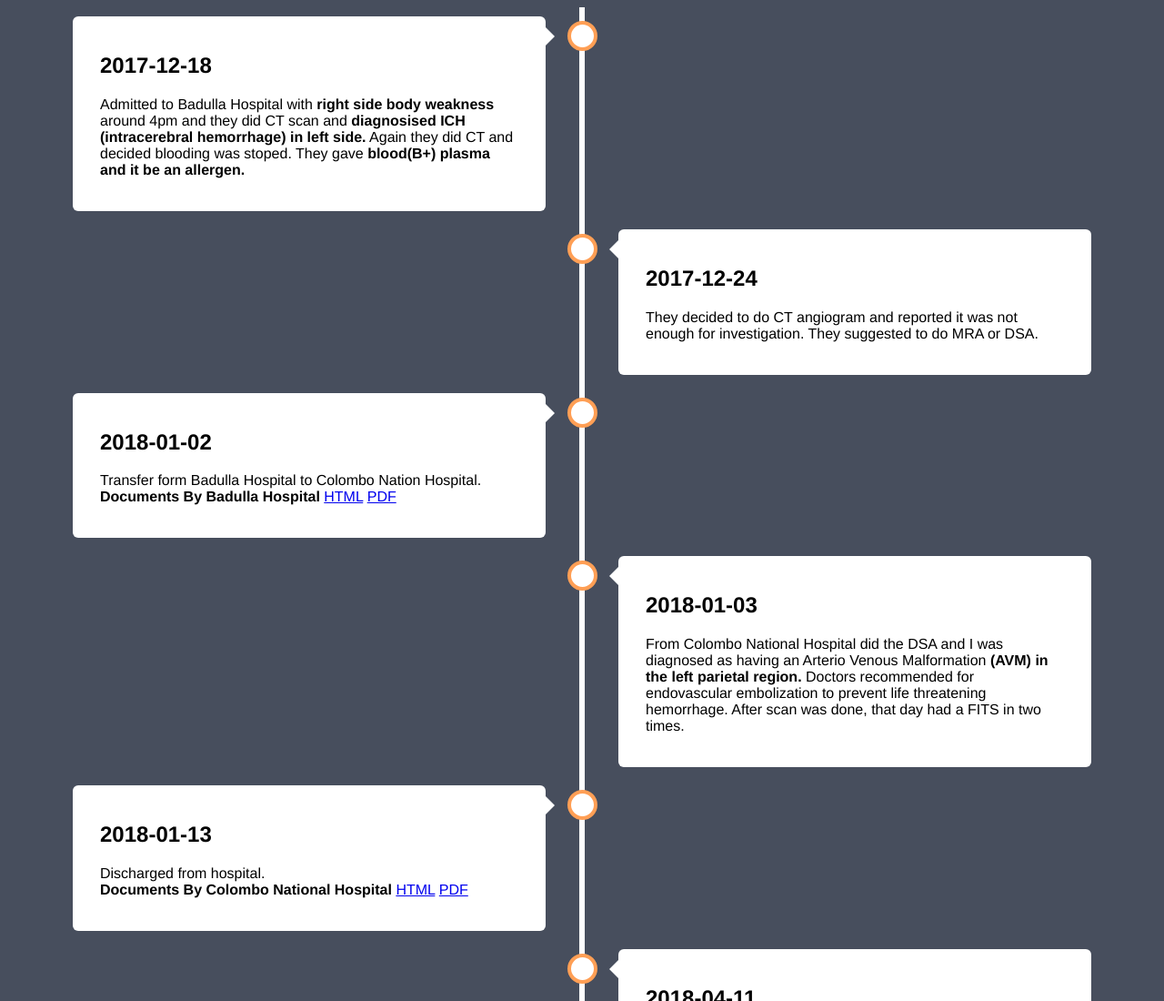
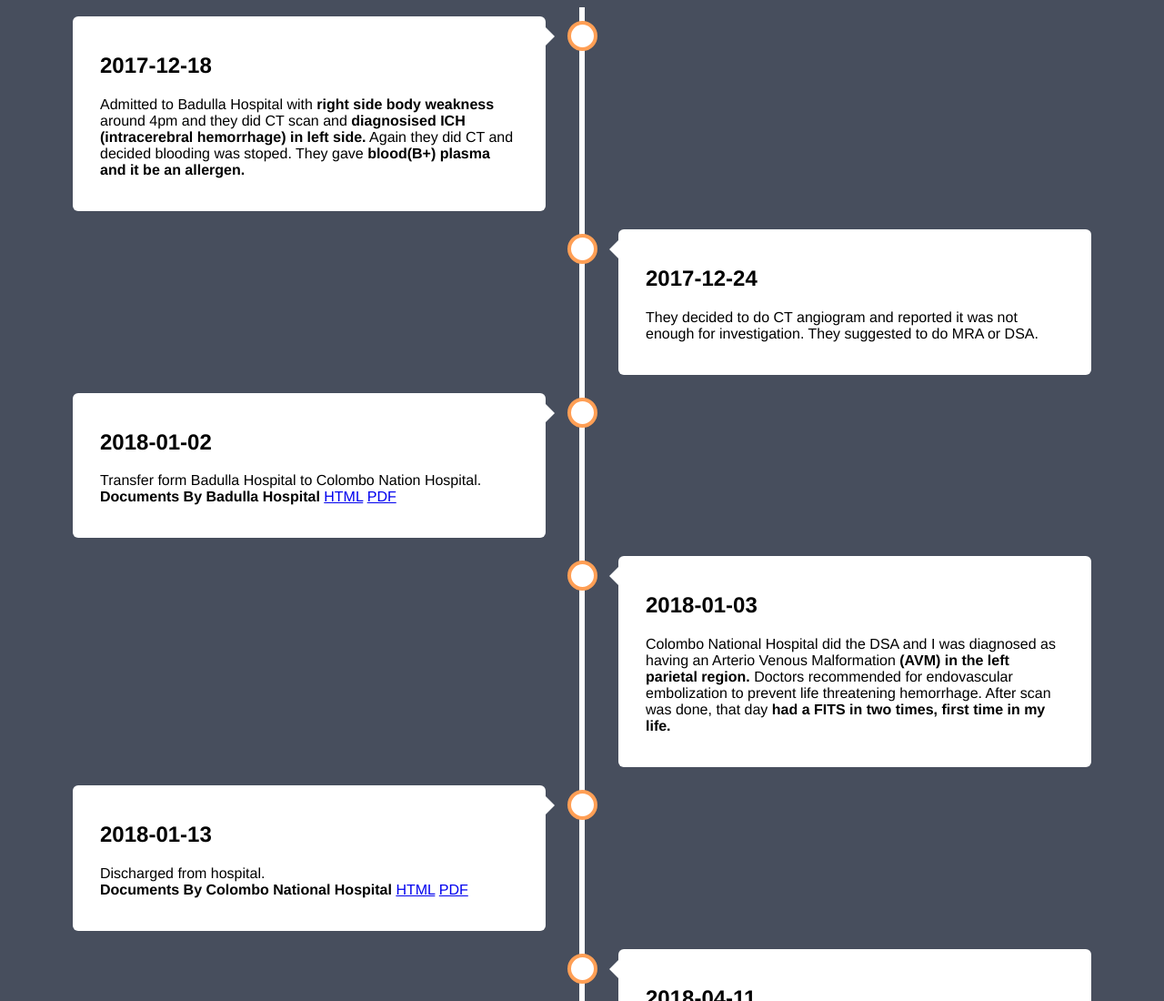
Before and after one commit to dmhashan/dmhashan.github.io, a plain HTML site: page med/index.html in a window 1280 px wide. Shown: the top 1100 px of the page at 91% size. Drawn offline with Linux system fonts and the light colour scheme.

Commit message:
Update index.html

```diff
--- a/med/index.html
+++ b/med/index.html
@@ -165,7 +165,7 @@ body {
   <div class="container right">
     <div class="content">
       <h2>2018-01-03</h2>
-      <p>From Colombo National Hospital did the DSA and  I was diagnosed as having an Arterio Venous Malformation <b>(AVM) in the left parietal region.</b> Doctors recommended for endovascular embolization to prevent life threatening hemorrhage. After scan was done, that day had a FITS in two times.</p>
+      <p>Colombo National Hospital did the DSA and  I was diagnosed as having an Arterio Venous Malformation <b>(AVM) in the left parietal region.</b> Doctors recommended for endovascular embolization to prevent life threatening hemorrhage. After scan was done, that day <b>had a FITS in two times, first time in my life.</b></p>
     </div>
   </div>
   <div class="container left">
```
